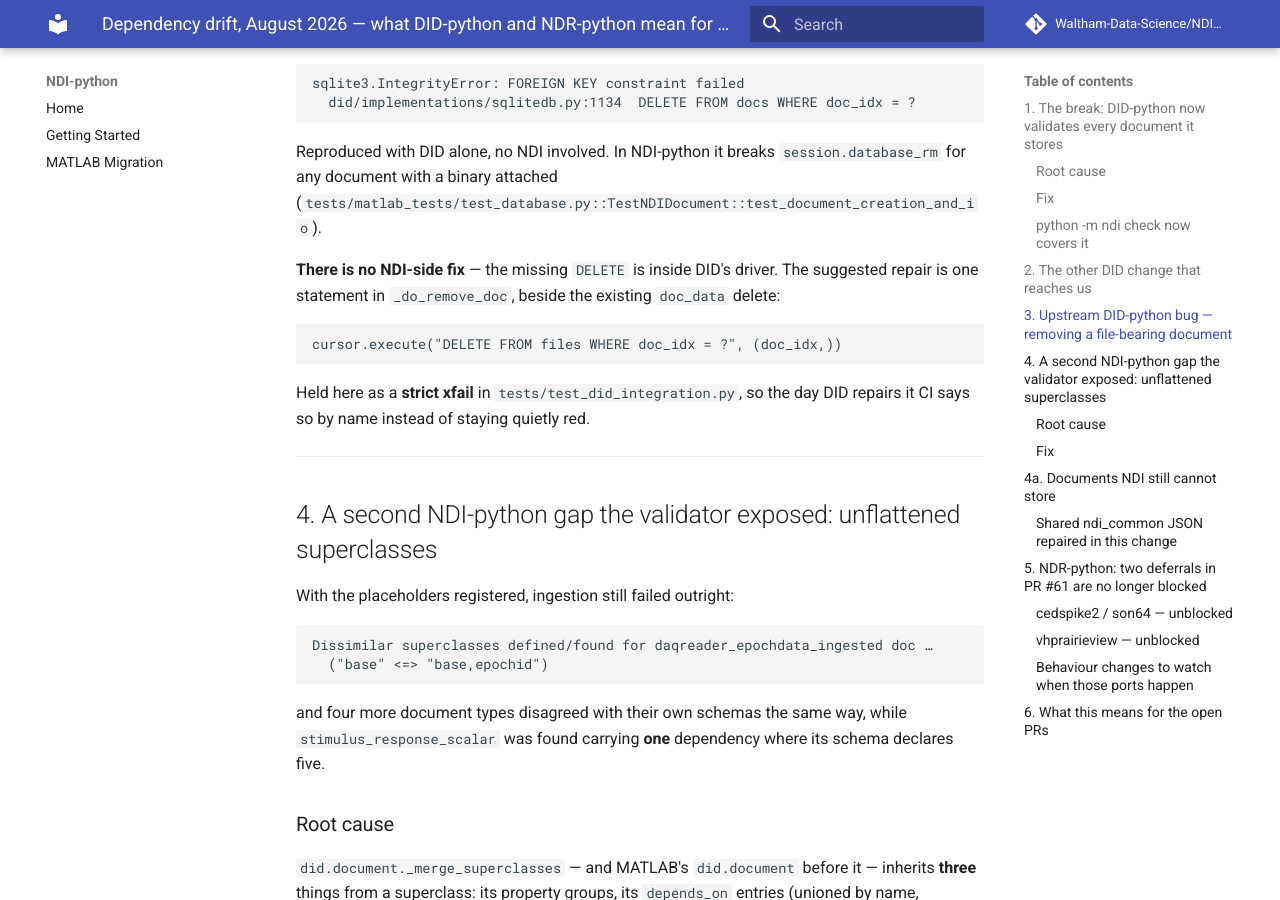
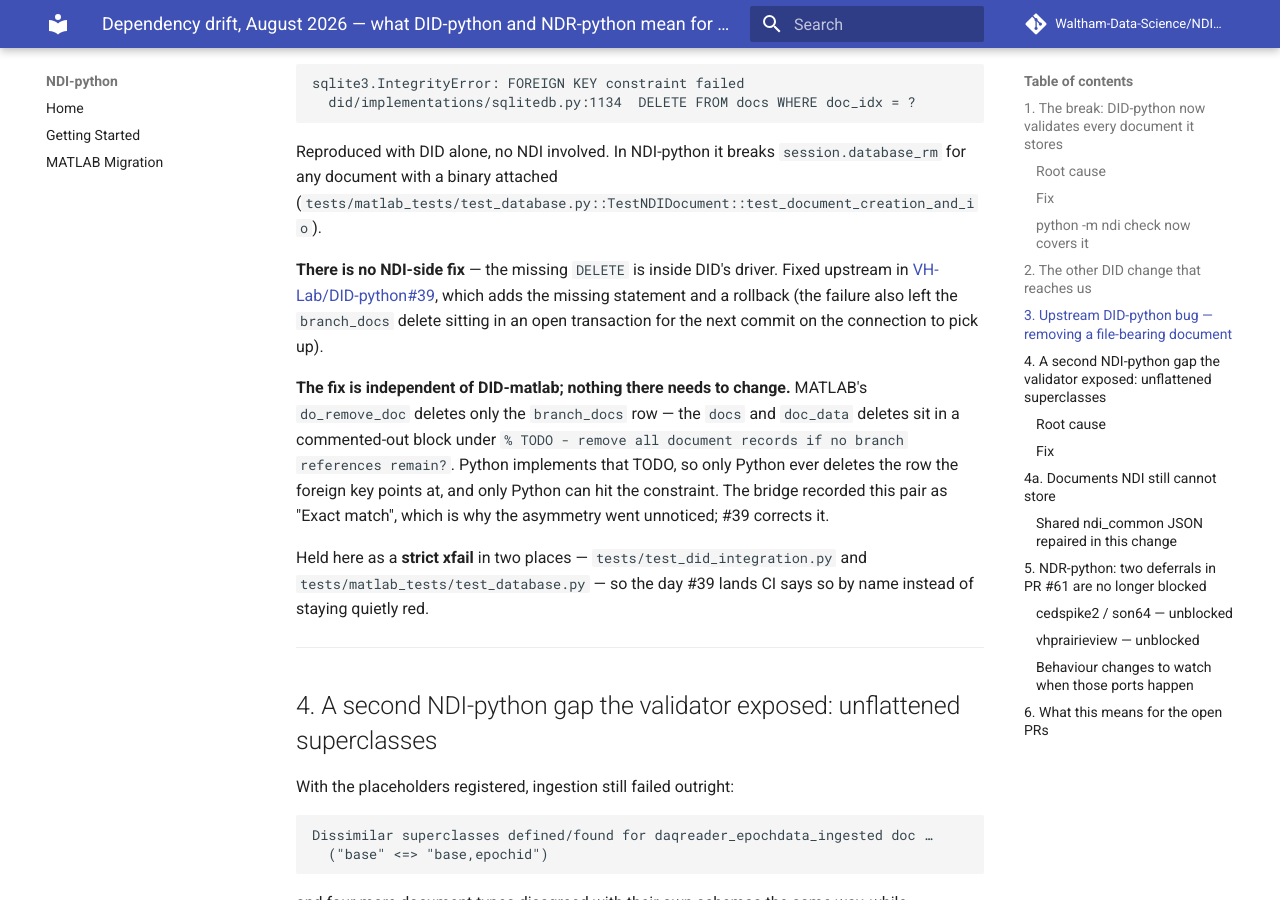
Before and after one commit to Waltham-Data-Science/NDI-python, an MkDocs documentation site: the page built from docs/developer_notes/DEPENDENCY_DRIFT_2026-08.md, in a window 1280 px wide and 900 px high, scrolled down 2949 px. Built offline with MkDocs 1.6.1 and Material for MkDocs 9.7.7, drawn with Linux system fonts in a browser that asks for light colours; comment, search, counter and statistics services are not loaded; some of the changed text lies outside the part shown.

Commit message:
Point the DID files-table tripwires at the upstream fix
The two strict xfails and the developer note now name DID-python#39, and
record why that fix needs nothing from DID-matlab: MATLAB's do_remove_doc
removes only the branch_docs row and leaves docs/doc_data behind a TODO,
so it never deletes the row the foreign key points at.

Co-Authored-By: Claude Opus 5 <noreply@anthropic.com>
Claude-Session: https://claude.ai/code/session_018gQMtmEgVKNUhvWakNLPLv

````diff
--- a/docs/developer_notes/DEPENDENCY_DRIFT_2026-08.md
+++ b/docs/developer_notes/DEPENDENCY_DRIFT_2026-08.md
@@ -130,16 +130,23 @@ Reproduced with DID alone, no NDI involved. In NDI-python it breaks
 `session.database_rm` for any document with a binary attached
 (`tests/matlab_tests/test_database.py::TestNDIDocument::test_document_creation_and_io`).
 
-**There is no NDI-side fix** — the missing `DELETE` is inside DID's driver. The
-suggested repair is one statement in `_do_remove_doc`, beside the existing
-`doc_data` delete:
+**There is no NDI-side fix** — the missing `DELETE` is inside DID's driver.
+Fixed upstream in [VH-Lab/DID-python#39](https://github.com/VH-Lab/DID-python/pull/39),
+which adds the missing statement and a rollback (the failure also left the
+`branch_docs` delete sitting in an open transaction for the next commit on the
+connection to pick up).
 
-```python
-cursor.execute("DELETE FROM files WHERE doc_idx = ?", (doc_idx,))
-```
+**The fix is independent of DID-matlab; nothing there needs to change.**
+MATLAB's `do_remove_doc` deletes only the `branch_docs` row — the `docs` and
+`doc_data` deletes sit in a commented-out block under `% TODO - remove all
+document records if no branch references remain?`. Python implements that TODO,
+so only Python ever deletes the row the foreign key points at, and only Python
+can hit the constraint. The bridge recorded this pair as "Exact match", which
+is why the asymmetry went unnoticed; #39 corrects it.
 
-Held here as a **strict xfail** in `tests/test_did_integration.py`, so the day
-DID repairs it CI says so by name instead of staying quietly red.
+Held here as a **strict xfail** in two places — `tests/test_did_integration.py`
+and `tests/matlab_tests/test_database.py` — so the day #39 lands CI says so by
+name instead of staying quietly red.
 
 ---
 
@@ -308,6 +315,8 @@ be written, but it is now a port rather than a blocked one.
 **DID-python**
 
 1. `_do_remove_doc` must delete the document's `files` rows (§3). Blocking.
+   Submitted as [DID-python#39](https://github.com/VH-Lab/DID-python/pull/39);
+   the two strict xfails here come out when it merges.
 
 **NDI-matlab** (shared `ndi_common`, both languages)
 
````
Also changed, not shown: 2 other files.
